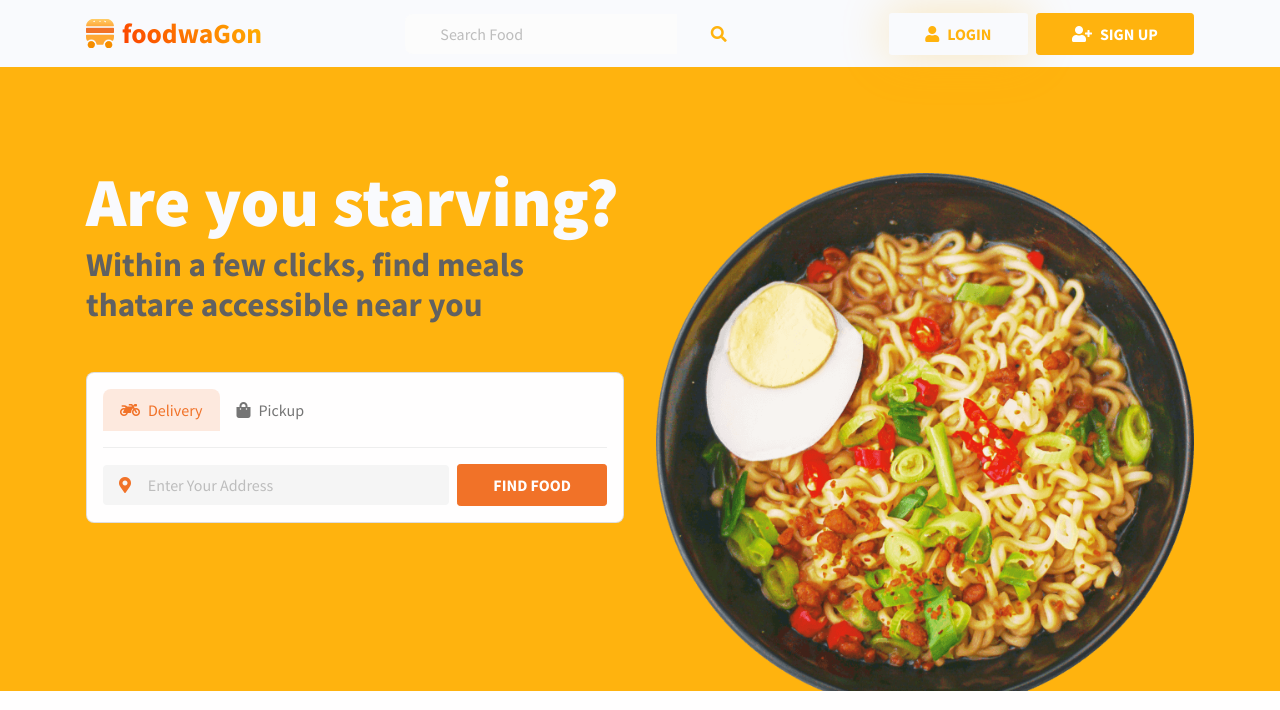
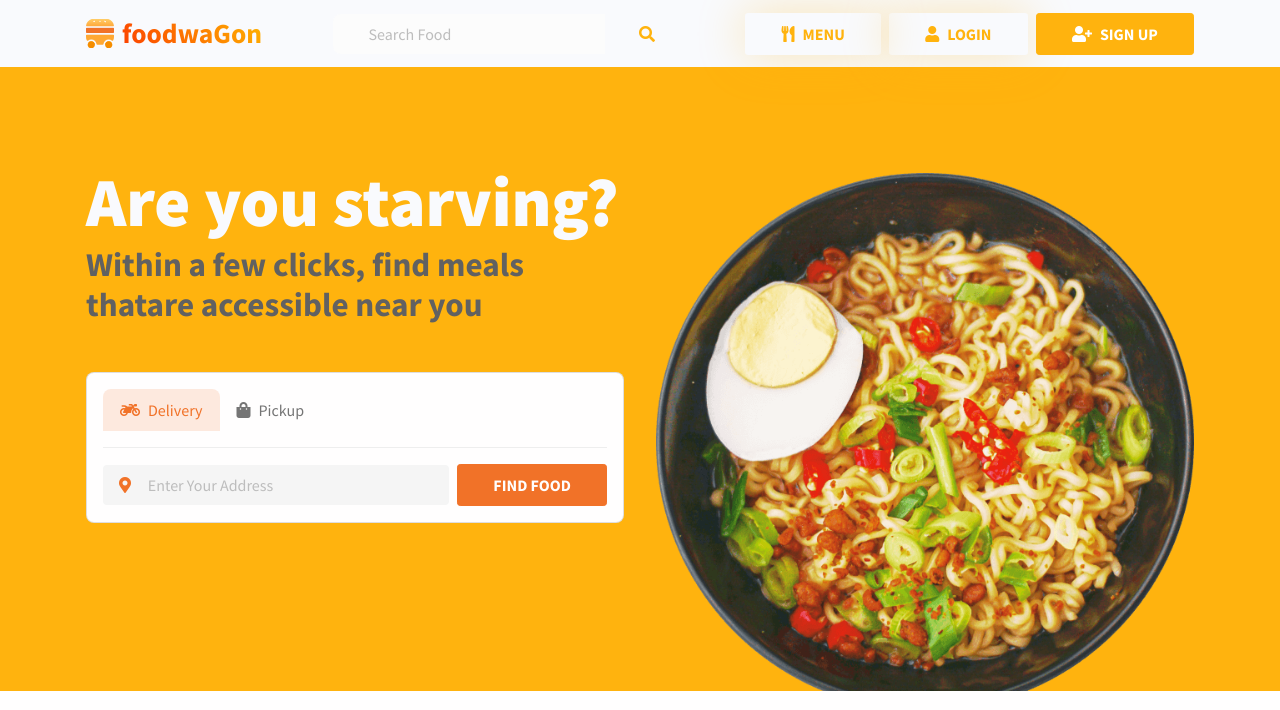
Before and after one commit to trangta212/python-naitei2024_food-ordering, a Django app: page / in a window 1280 px wide. Shown: the top 710 px of the page. Run offline with Django 5.2, Linux system fonts and the light colour scheme; data that the repository does not hold is empty; some libraries are stand-ins or nearby versions.

Commit message:
navigation

```diff
--- a/app/static/js/menu/addToCart.js
+++ b/app/static/js/menu/addToCart.js
@@ -1,6 +1,7 @@
 function addToCart(itemId) {
     const url = $('meta[name="add-to-cart-url"]').attr('content');
     const csrfToken = $('meta[name="csrf-token"]').attr('content');
+    const currentUrl = window.location.href;
 
     fetch(url, {
         method: 'POST',
@@ -14,7 +15,14 @@ function addToCart(itemId) {
     })
     .then(response => {
         if (response.redirected) {
-            window.location.href = response.url;
+            const redirectUrl = new URL(response.url);
+            if (currentUrl.endsWith('menu')) {
+                redirectUrl.searchParams.set('next', '/menu');
+            } else {
+                redirectUrl.searchParams.set('next', '/');
+            }
+
+            window.location.href = redirectUrl.toString();
         }
     })
 }
--- a/app/templates/components/header.html
+++ b/app/templates/components/header.html
@@ -31,6 +31,9 @@
                 </form>
             </div>
             <div class="d-flex align-items-center">
+                <a href="{% url 'app:menu' %}" class="btn btn-white shadow-warning text-warning me-2">
+                    <i class="fas fa-utensils me-2"></i>{% trans "Menu" %}
+                </a>
                 {% if user.is_authenticated %}
                 <!-- User is logged in -->
                 <a href="{% url 'app:cart' %}" class="btn btn-white shadow-warning text-warning me-2">
--- a/app/templates/index.html
+++ b/app/templates/index.html
@@ -503,9 +503,14 @@
                   <div class="card card-span h-100 rounded-circle"><img class="img-fluid rounded-circle h-100"
                       src="{% static info.img %}" alt="..." />
                     <div class="card-body ps-0">
-                      <a href="{% url 'app:dish_filter' category_id=info.id %}" class="text-decoration-none">
-                      <h5 class="text-center fw-bold text-1000 text-truncate mb-2">{{ name }}</h5>
-                      </a>
+                      {% if info.id %}
+                        <a href="{% url 'app:dish_filter' category_id=info.id %}" class="text-decoration-none">
+                          <h5 class="text-center fw-bold text-1000 text-truncate mb-2">{{ name }}</h5>
+                        </a>
+                      {% else %}
+                          <p>{% translate "No category available" %}</p>
+                      {% endif %}
+
                     </div>
                   </div>
                 </div>
--- a/app/views.py
+++ b/app/views.py
@@ -109,6 +109,9 @@ def login_view(request):
         if user is not None:
             login(request, user)
             messages.success(request, _("Logged in"))
+            next_url = request.GET.get('next') or request.POST.get('next')
+            if next_url:
+                return redirect(next_url)
             return redirect("app:index")
         else:
             messages.warning(request, _("User does not exist."))
```
Also changed, not shown: app/locale/vi/LC_MESSAGES/django.po.
